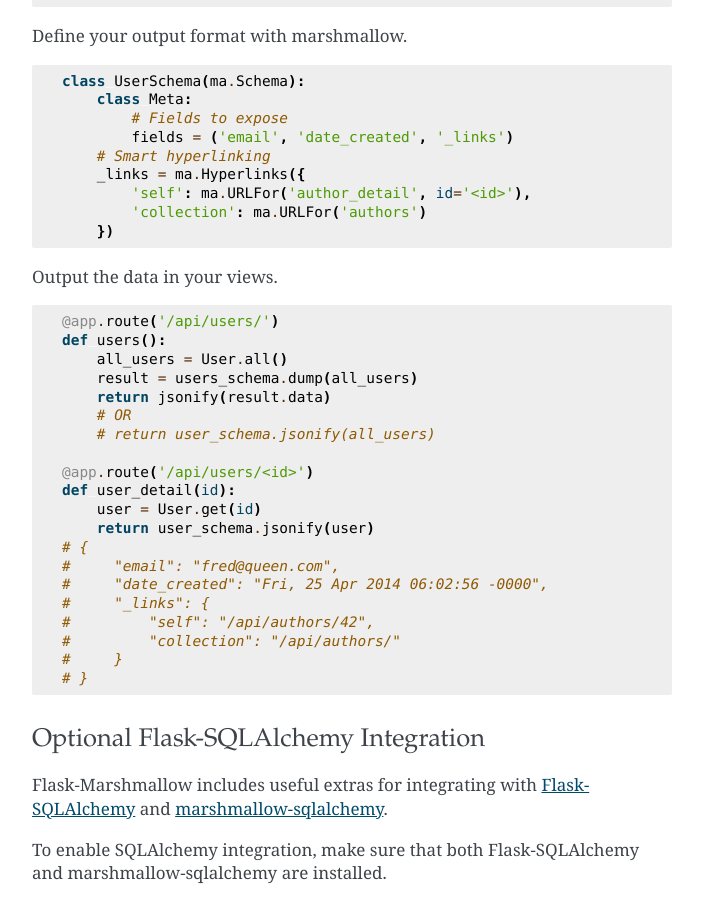
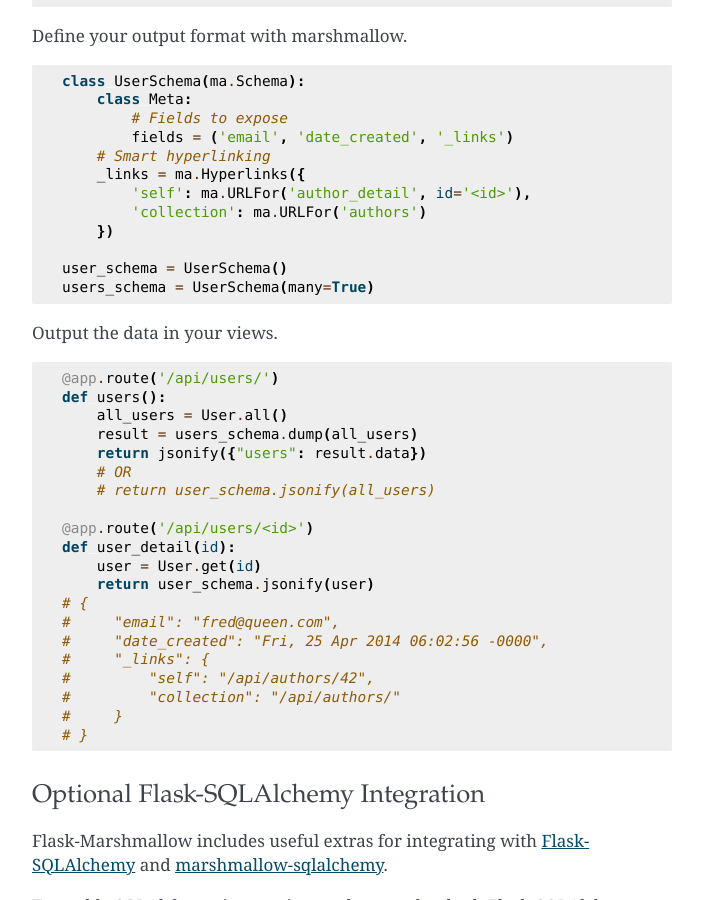
Before and after one commit to marshmallow-code/flask-marshmallow, a Sphinx documentation site: the page built from docs/index.rst, in a window 1280 px wide and 900 px high, scrolled down 857 px. Shown: the whole window, without its empty margins (288-991 px from the left). Built offline with Sphinx 7.4.7, drawn with Linux system fonts in a browser that asks for light colours.

Commit message:
fix for serialization example in documentation
not sure how to fix
# OR
# return user_schema.jsonify(all_users)

```diff
--- a/docs/index.rst
+++ b/docs/index.rst
@@ -57,6 +57,9 @@
             'collection': ma.URLFor('authors')
         })
 
+    user_schema = UserSchema()
+    users_schema = UserSchema(many=True)
+
 
 Output the data in your views.
 
@@ -66,7 +69,7 @@
     def users():
         all_users = User.all()
         result = users_schema.dump(all_users)
-        return jsonify(result.data)
+        return jsonify({"users": result.data})
         # OR
         # return user_schema.jsonify(all_users)
 
```
